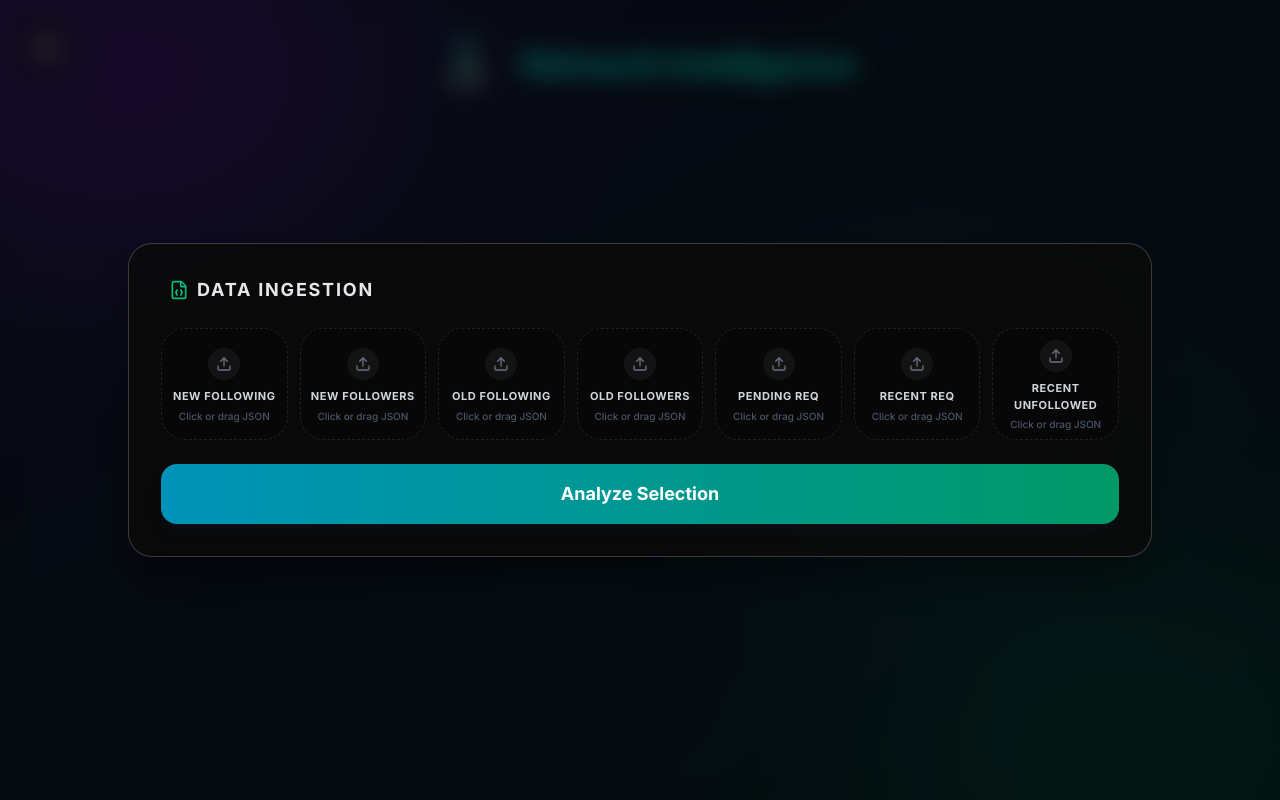
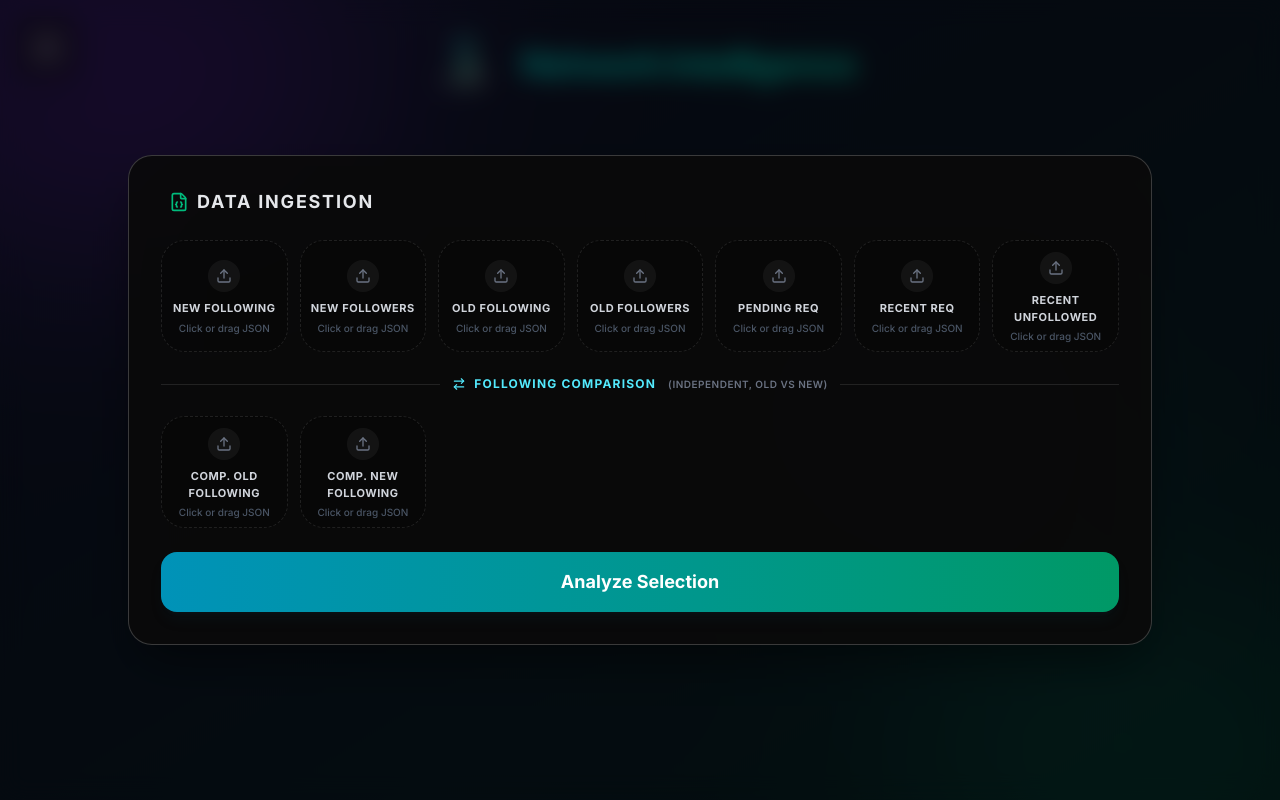
Before and after one commit to Escgot/network-audit, a React (Vite) app: page / in a window 1280 px wide. Both pictures are taken after a click on the button "Launch Workspace". Built offline with nearby package versions, Linux system fonts and the light colour scheme.

Commit message:
Add Following Comparison tab: common, only-in-old, and only-in-new lists

```diff
--- a/src/App.jsx
+++ b/src/App.jsx
@@ -84,7 +84,8 @@ export default function App() {
   const [files, setFiles] = useState({
     currFollowing: null, currFollowers: null,
     oldFollowing: null, oldFollowers: null,
-    pending: null, recentRequests: null, recentUnfollowed: null
+    pending: null, recentRequests: null, recentUnfollowed: null,
+    compOldFollowing: null, compNewFollowing: null
   });
 
   const [results, setResults] = useState(null);
@@ -104,7 +105,10 @@ export default function App() {
     disconnected: { type: 'alpha', dir: 'asc' },
     pending: { type: 'time', dir: 'desc' },
     recentRequests: { type: 'time', dir: 'desc' },
-    recentUnfollowed: { type: 'time', dir: 'desc' }
+    recentUnfollowed: { type: 'time', dir: 'desc' },
+    compCommon: { type: 'alpha', dir: 'asc' },
+    compOnlyOld: { type: 'alpha', dir: 'asc' },
+    compOnlyNew: { type: 'alpha', dir: 'asc' }
   });
 
   const triggerToast = (msg) => { setToast(msg); setTimeout(() => setToast(null), 3000); };
@@ -245,15 +249,29 @@ export default function App() {
         outResults.recentUnfollowed = parseTemporalJsonFile(await loadJson(files.recentUnfollowed));
       }
 
+      const compOldFile = files.compOldFollowing || files.oldFollowing;
+      const compNewFile = files.compNewFollowing || files.currFollowing;
+      if (compOldFile && compNewFile) {
+        const compOldList = parseJsonFile(await loadJson(compOldFile), 'following');
+        const compNewList = parseJsonFile(await loadJson(compNewFile), 'following');
+        const compOldSet = new Set(compOldList.map(u => u.username));
+        const compNewSet = new Set(compNewList.map(u => u.username));
+        outResults.compCommon = compNewList.filter(u => compOldSet.has(u.username));
+        outResults.compOnlyOld = compOldList.filter(u => !compNewSet.has(u.username));
+        outResults.compOnlyNew = compNewList.filter(u => !compOldSet.has(u.username));
+      }
+
       setResults(outResults);
 
       const hasCore = files.currFollowing && files.currFollowers;
       const hasHistory = files.oldFollowing || files.oldFollowers;
       const hasActivity = files.pending || files.recentRequests || files.recentUnfollowed;
+      const hasComparison = files.compOldFollowing || files.compNewFollowing;
 
-      if (hasCore && !hasHistory && !hasActivity) setActiveTab('core');
-      else if (hasHistory && !hasCore && !hasActivity) setActiveTab('history');
-      else if (hasActivity && !hasCore && !hasHistory) setActiveTab('activity');
+      if (hasCore && !hasHistory && !hasActivity && !hasComparison) setActiveTab('core');
+      else if (hasHistory && !hasCore && !hasActivity && !hasComparison) setActiveTab('history');
+      else if (hasActivity && !hasCore && !hasHistory && !hasComparison) setActiveTab('activity');
+      else if (hasComparison && !hasCore && !hasHistory && !hasActivity) setActiveTab('comparison');
 
       triggerToast('Network matrix updated successfully!');
       setShowUploadModal(false);
@@ -377,6 +395,19 @@ export default function App() {
                         )}
                       </motion.div>
                     )}
+{activeTab === 'comparison' && (
+                      <motion.div key="comparison" variants={containerVariants} initial="hidden" animate="show" exit="exit" className="grid grid-cols-1 md:grid-cols-3 gap-6 flex-1 min-h-0">
+                        <motion.div variants={itemVariants} className="h-full min-h-0 flex flex-col">
+                          {results.compCommon ? <StandardCard title="Common" icon={LinkIcon} data={results.compCommon.filter(u => u.username.includes(searchTerm))} sort={sortConfig.compCommon} onSort={() => cycleSort('compCommon')} color="emerald" links={userLinks} /> : <EmptyState icon={LinkIcon} title="No Comparison Data" message="Upload two Following files to find shared usernames." color="emerald" />}
+                        </motion.div>
+                        <motion.div variants={itemVariants} className="h-full min-h-0 flex flex-col">
+                          {results.compOnlyOld ? <StandardCard title="Only in Old" icon={History} data={results.compOnlyOld.filter(u => u.username.includes(searchTerm))} sort={sortConfig.compOnlyOld} onSort={() => cycleSort('compOnlyOld')} color="orange" links={userLinks} /> : <EmptyState icon={History} title="No Comparison Data" message="Upload two Following files to find old-only usernames." color="orange" />}
+                        </motion.div>
+                        <motion.div variants={itemVariants} className="h-full min-h-0 flex flex-col">
+                          {results.compOnlyNew ? <StandardCard title="Only in New" icon={Zap} data={results.compOnlyNew.filter(u => u.username.includes(searchTerm))} sort={sortConfig.compOnlyNew} onSort={() => cycleSort('compOnlyNew')} color="cyan" links={userLinks} /> : <EmptyState icon={Zap} title="No Comparison Data" message="Upload two Following files to find new-only usernames." color="cyan" />}
+                        </motion.div>
+                      </motion.div>
+                    )}
                   </AnimatePresence>
                 </div>
               )}
@@ -399,6 +430,7 @@ export default function App() {
                 <NavTab id="core" icon={<Users size={20} />} label="Core Network" active={!showUploadModal ? activeTab : null} set={(id) => { setActiveTab(id); setShowUploadModal(false); }} />
                 <NavTab id="history" icon={<History size={20} />} label="Time Machine" active={!showUploadModal ? activeTab : null} set={(id) => { setActiveTab(id); setShowUploadModal(false); }} />
                 <NavTab id="activity" icon={<Activity size={20} />} label="Activity Log" active={!showUploadModal ? activeTab : null} set={(id) => { setActiveTab(id); setShowUploadModal(false); }} />
+                <NavTab id="comparison" icon={<ArrowRightLeft size={20} />} label="Comparison" active={!showUploadModal ? activeTab : null} set={(id) => { setActiveTab(id); setShowUploadModal(false); }} />
               </>
             )}
           </motion.div>
@@ -437,6 +469,22 @@ export default function App() {
                     { id: 'pending', name: 'Pending Req' },
                     { id: 'recentRequests', name: 'Recent Req' },
                     { id: 'recentUnfollowed', name: 'Recent Unfollowed' },
+                  ].map((fileConfig) => (
+                    <FileUploadZone key={fileConfig.id} id={fileConfig.id} name={fileConfig.name} file={files[fileConfig.id]} setFile={handleSetFile} />
+                  ))}
+                </div>
+
+                <div className="flex items-center gap-3">
+                  <span className="h-px flex-1 bg-white/10" />
+                  <span className="text-xs font-bold tracking-widest uppercase text-cyan-300 flex items-center gap-2"><ArrowRightLeft size={14} /> Following Comparison</span>
+                  <span className="text-[10px] text-gray-500 font-semibold uppercase tracking-wider">(independent, old vs new)</span>
+                  <span className="h-px flex-1 bg-white/10" />
+                </div>
+
+                <div className="grid grid-cols-2 lg:grid-cols-7 gap-3">
+                  {[
+                    { id: 'compOldFollowing', name: 'Comp. Old Following' },
+                    { id: 'compNewFollowing', name: 'Comp. New Following' },
                   ].map((fileConfig) => (
                     <FileUploadZone key={fileConfig.id} id={fileConfig.id} name={fileConfig.name} file={files[fileConfig.id]} setFile={handleSetFile} />
                   ))}
```
